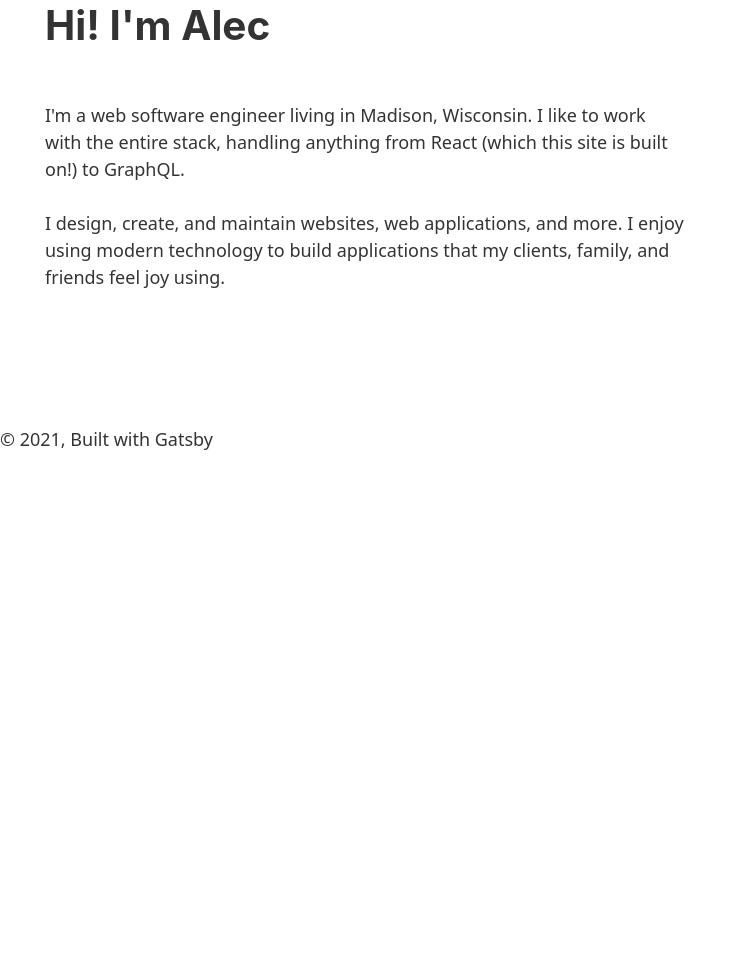
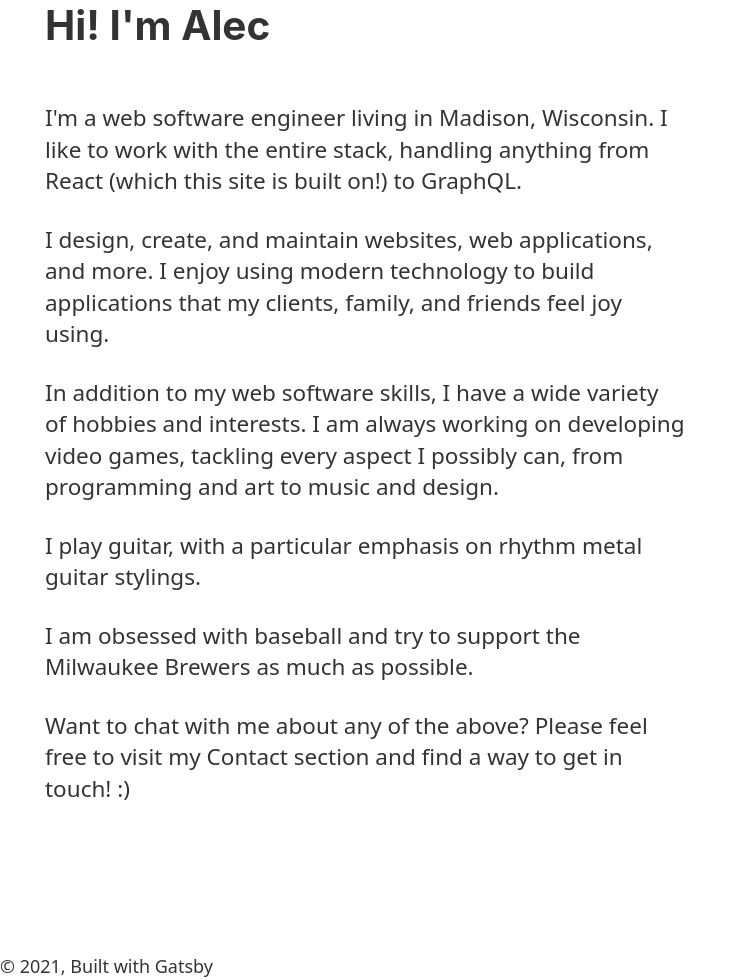
Before and after one commit to aneevel/aneevel.github.io, a Gatsby site in the folder site/: page / in a window 1280 px wide. Shown: the part 193-1173 px from the top of the page, without its empty margins (0-746 px from the left). Before the commit the page ends 800 px from the top, so only its background shows below. Built offline with nearby package versions, Linux system fonts and the light colour scheme; Gatsby itself is replaced by a stand-in of ours.

Commit message:
Bring paragraphs a bit closer together, increase size

```diff
--- a/site/src/components/aboutme.js
+++ b/site/src/components/aboutme.js
@@ -12,14 +12,41 @@ const AboutMe = () => {
                 className="container flex flex-col">
                 <h2
                     className="font-bold pb-6 text-4xl"
-                >Hi! I'm Alec</h2>
+                >
+                    Hi! I'm Alec
+                </h2>
                 <p
-                    className="pt-6 pb-6">I'm a web software engineer living in Madison, Wisconsin.
+                    className="pt-6 pb-3 text-xl">I'm a web software engineer living in Madison, Wisconsin.
                 I like to work with the entire stack, handling anything from React (which this site is built on!)
                 to GraphQL.
                 </p>
-                <p>I design, create, and maintain websites, web applications, and more. I enjoy using modern technology to build applications
+                <p
+                    className="pt-3 pb-3 text-xl"
+                >I design, create, and maintain websites, web applications, and more. I enjoy using modern technology to build applications
                     that my clients, family, and friends feel joy using.
+                </p>
+                <p
+                    className="pt-3 pb-3 text-xl"
+                >In addition to my web software skills, I have a wide variety of hobbies
+                    and interests. I am always working on developing video games, tackling
+                    every aspect I possibly can, from programming and art to music and design.
+                </p>
+                <p
+                    className="pt-3 pb-3 text-xl"
+                >
+                    I play guitar, with a particular emphasis on rhythm metal guitar stylings.
+                </p>
+                <p
+                    className="pt-3 pb-3 text-xl"
+                >
+                    I am obsessed with baseball and try to support the Milwaukee Brewers as much
+                    as possible.
+                </p>
+                <p
+                    className="pt-3 pb-3 text-xl"
+                >
+                    Want to chat with me about any of the above? Please feel free to visit my
+                    Contact section and find a way to get in touch! :)
                 </p>
             </div>
             <div
```
